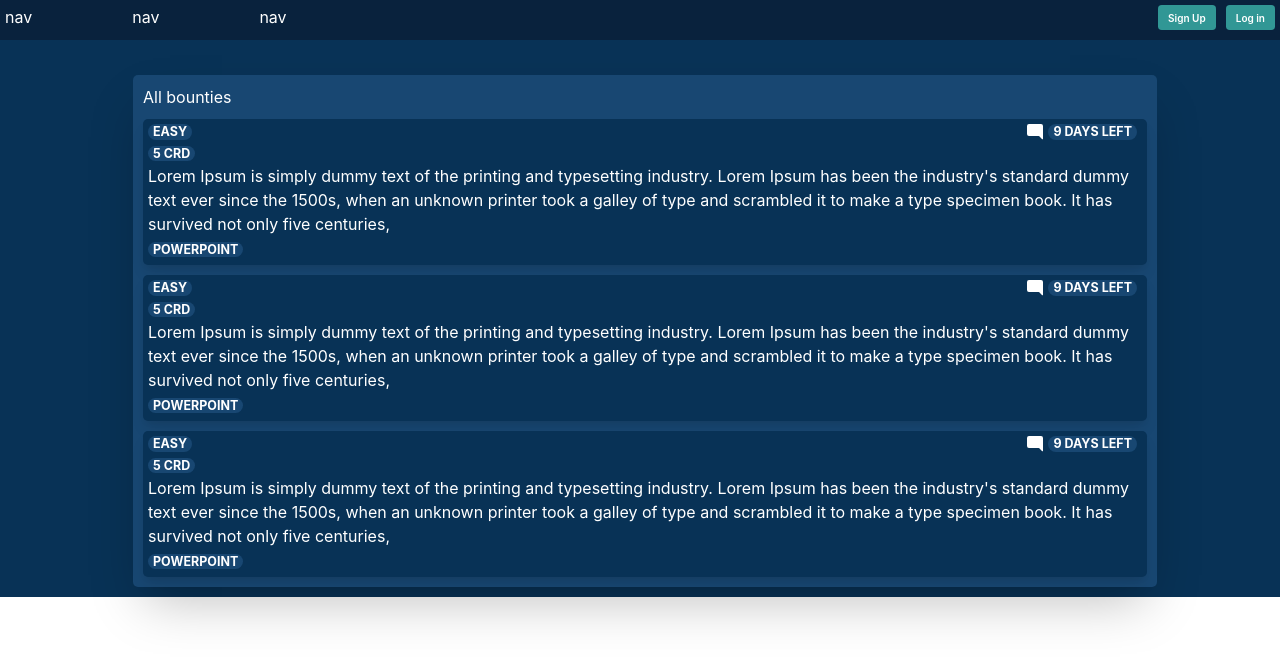
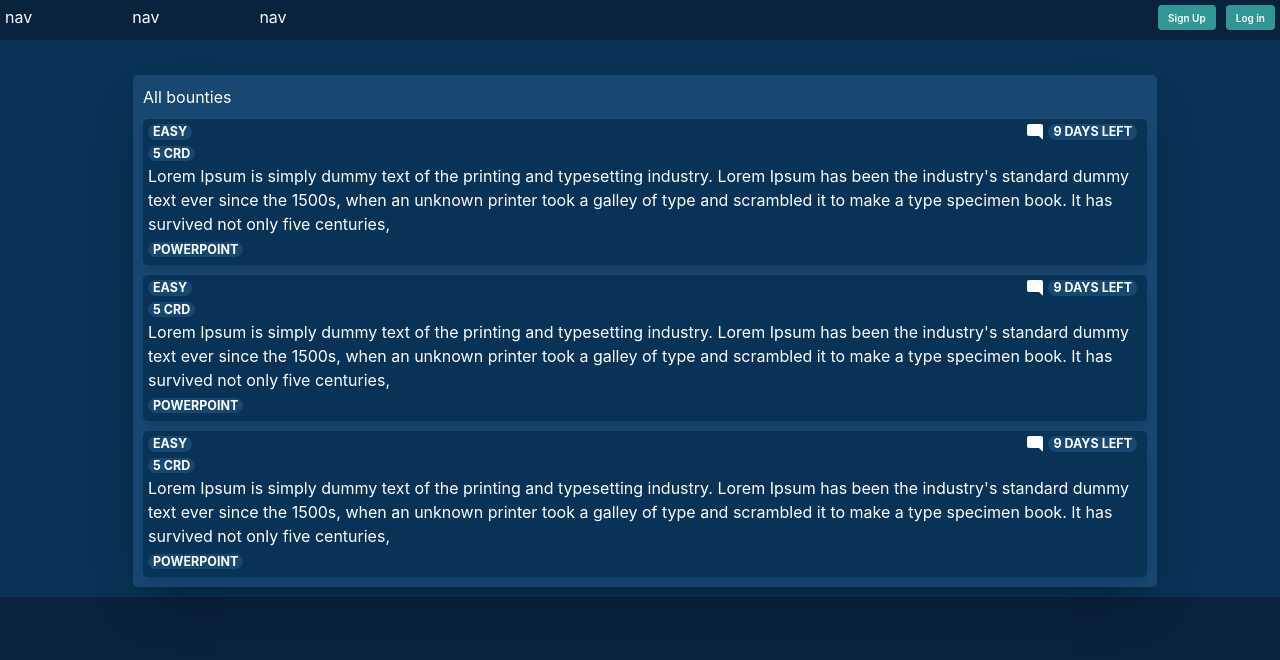
Before and after one commit to ArunBohra12/college-collab, a React (Vite) app in the folder client/: page / in a window 1280 px wide. Shown: the top 660 px of the page. Built offline with nearby package versions, Linux system fonts and the light colour scheme.

Commit message:
change base css & create brand theme in chakra ui

```diff
--- a/client/src/app.css
+++ b/client/src/app.css
@@ -1,4 +1,4 @@
-*{}
+*,
 *::before,
 *::after {
   margin: 0;
@@ -13,9 +13,17 @@ html {
   font-size: 62.5%;
 }
 
-body {
+/* "html body" - to override the chakra ui styles */
+html body {
   box-sizing: border-box;
   font-size: 1.6rem;
+  min-height: 100vh;
+  background-color: #09223d; /* "dark-blue" color from brand colors */
+  color: #d1deea; /* "white" color from brand colors */
+}
+
+#root {
+  min-height: 100vh;
 }
 .app{
   background-color: #083256;
--- /dev/null
+++ b/client/src/chakraUi/theme.ts
@@ -0,0 +1,20 @@
+// Import `extendTheme` from chakra-ui
+import { extendTheme } from '@chakra-ui/react';
+
+// `extendTheme` will create variables for ChakraUI
+// We can then use these colors in components like following:
+// <Box bg='brand.dark-blue'></Box>
+const colorTheme = extendTheme({
+  colors: {
+    brand: {
+      blue: '#083256',
+      'dark-blue': '#09223d',
+      turquoise: '#00caf4',
+      'light-blue': '#184772',
+      yellow: '#ffc600',
+      white: '#d1deea',
+    },
+  },
+});
+
+export default colorTheme;
--- a/client/src/main.tsx
+++ b/client/src/main.tsx
@@ -4,10 +4,11 @@ import ReactDOM from 'react-dom/client';
 import { BrowserRouter } from 'react-router-dom';
 import { ChakraProvider } from '@chakra-ui/react';
 import App from './App';
+import colorTheme from './chakraUi/theme';
 
 ReactDOM.createRoot(document.getElementById('root') as HTMLElement).render(
   <BrowserRouter>
-    <ChakraProvider>
+    <ChakraProvider theme={colorTheme}>
       <React.StrictMode>
         <App />
       </React.StrictMode>
```
